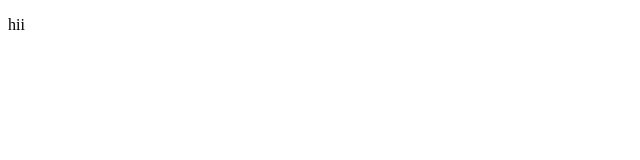
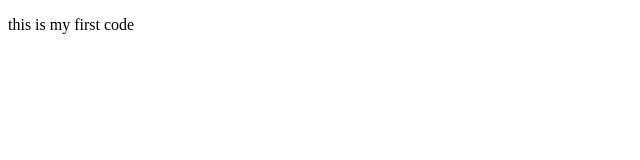
Before and after one commit to Ashish-mishra7007/hello, a plain HTML site: page index.html in a window 1280 px wide. Shown: the whole page, without its empty margins (0-640 px from the left). Drawn offline with Linux system fonts and the light colour scheme.

Commit message:
index.html

```diff
--- a/index.html
+++ b/index.html
@@ -6,6 +6,6 @@
     <title>Document</title>
 </head>
 <body>
-    <p>hii</p>
+    <p>this is my first code</p>
 </body>
 </html>
```
